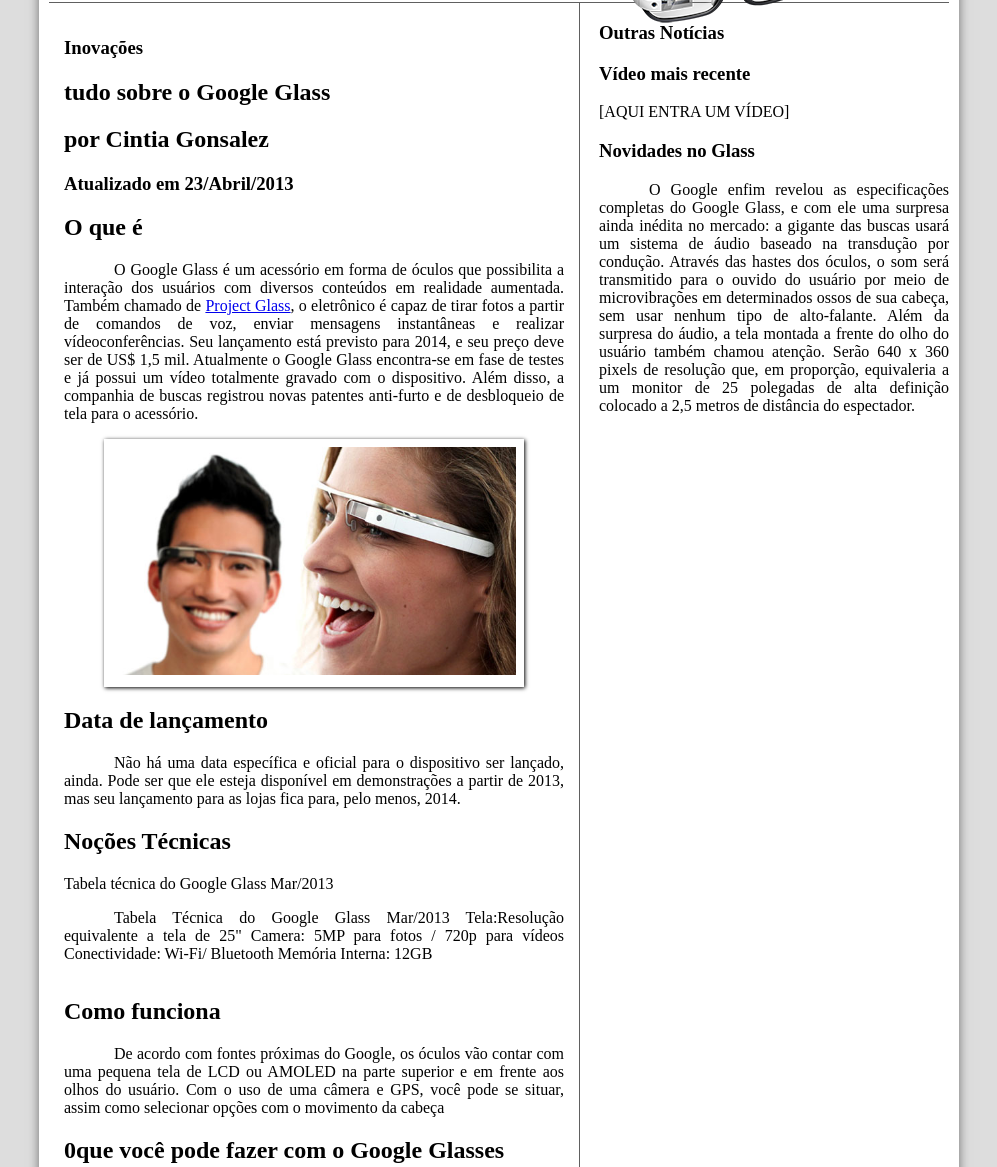
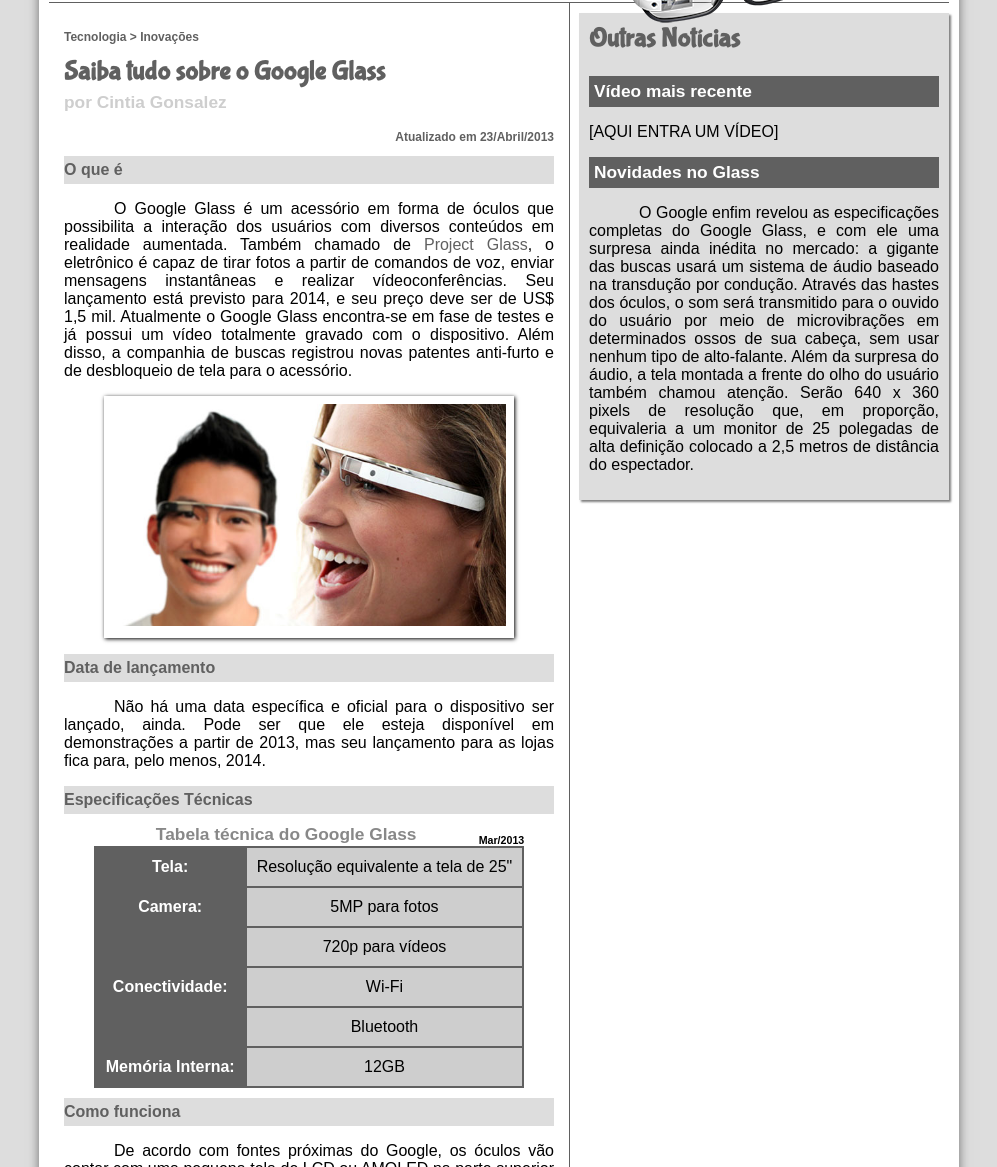
Before and after one commit to Cintia-97/Googleglass, a plain HTML site: page index.html in a window 1280 px wide. Shown: the part 166-1333 px from the top of the page, without its empty margins (141-1138 px from the left). Drawn offline with Linux system fonts and the light colour scheme.

```diff
--- a/_css/estilo.css
+++ b/_css/estilo.css
@@ -6,8 +6,10 @@
 }
 
 body {
+  font-family: Arial, sans-serif;
   background-color: #dddddd ;
   color:rgba(0,0,0,1);
+
 }
 
 div#interface {
@@ -52,7 +54,16 @@
   text-indent: 50px;
   }
 
-  /* Formatação de imagens com legenda*/
+a {
+  color: #606060;
+  text-decoration: none;
+}
+
+a:hover {
+  text-decoration: underline;
+}
+
+/* Formatação de imagens com legenda*/
 
 figure.foto-legenda {
   position: relative;
@@ -123,16 +134,111 @@
 
 section#corpo {
   display: block;
-  width: 500px;
+  width: 490px;
   float: left;
   border-right: 1px solid #606060;
   padding: 15px;
+}
+
+article#noticia-principal h2 {
+  font-size: 12pt;
+  color: #606060;
+  background-color: #dddddd;
+  padding: 5px 0px 5px 0px;
+  margin: 10px 0px 10px 0px;
+}
+
+header#cabecalho-artigo h1{
+  font-family: 'FonteLogo', sans-serif;
+  font-size: 20pt;
+  color: #606060;
+  margin-bottom: 0px;
+  margin-top: 0px;
+
+}
+header#cabecalho-artigo h2{
+  font-size: 13pt;
+  color: #cecece;
+  background: #ffffff;
+  margin: 0px;
+}
+header#cabecalho-artigo h3{
+  font-size: 12px;
+  color: #606060;
+
+}
+
+header#cabecalho-artigo h3.direita{
+  text-align: right;
+}
+
+table#tabelaspec {
+  border: 1px solid #606060;
+  border-spacing: 0px;
+  margin-left: auto;
+  margin-right: auto;
+}
+
+table#tabelaspec td {
+  border: 1px solid #606060;
+  padding: 10px;
+  text-align: center;
+  vertical-align: center;
+}
+
+table#tabelaspec td.ce {
+  color: white;
+  background-color: #606060;
+  vertical-align: top;
+  font-weight: bold;
+
+}
+
+table#tabelaspec td.cd {
+  color: black;
+  background-color: #cecece;
+
+}
+
+table#tabelaspec caption{
+  color: #888888;
+  font-size: 13pt;
+  font-weight: bold;
+
+}
+
+table#tabelaspec caption span{
+  display: block;
+  float: right;
+  color: black;
+  font-size: 8pt;
+  margin-top: 10px;
+
 }
 
 aside#lateral {
   display: block;
   width: 350px;
   float: right;
+  background-color: #dddddd;
+  padding: 10px;
+  margin-top: 10px;
+  box-shadow: 2px 2px 2px rgba(0,0,0,0.5);
+
+}
+
+aside#lateral h1{
+  font-family: 'FonteLogo',sans-serif;
+  font-size: 20pt;
+  color: #606060;
+  margin-top: 0px;
+}
+
+aside#lateral h2{
+  background-color: #606060;
+  font-size: 13pt;
+  color: #ffffff;
+  padding: 5px;
 }
 
 footer#rodape {
@@ -154,5 +260,5 @@
 
 footer#rodape a:hover{
   color: #606060;
-
+  text-decoration: underline;
 }
--- a/index.html
+++ b/index.html
@@ -35,12 +35,15 @@
 
     <section id="corpo">
 
-      <hgroup>
-        <h3>Inovações</h3>
-        <h1>tudo sobre o Google Glass</h1>
-        <h2>por Cintia Gonsalez</h2>
-        <h3>Atualizado em 23/Abril/2013</h3>
-      </hgroup>
+    <article id="noticia-principal">
+      <header id="cabecalho-artigo">
+          <hgroup>
+            <h3>Tecnologia > Inovações</h3>
+            <h1>Saiba tudo sobre o Google Glass</h1>
+            <h2>por Cintia Gonsalez</h2>
+            <h3 class="direita">Atualizado em 23/Abril/2013</h3>
+          </hgroup>
+      </header>
 
         <h2>O que é</h2>
         <p>O Google Glass é um acessório em forma de óculos que possibilita a interação dos usuários com diversos conteúdos em realidade aumentada. Também chamado de <a  href="http://glass.google.com" target="_blank">Project Glass</a>, o eletrônico é capaz de tirar fotos a partir de comandos de voz, enviar mensagens instantâneas e realizar vídeoconferências. Seu lançamento está previsto para 2014, e seu preço deve ser de US$ 1,5 mil. Atualmente o Google Glass encontra-se em fase de testes e já possui um vídeo totalmente gravado com o dispositivo. Além disso, a companhia de buscas registrou novas patentes anti-furto e de desbloqueio de tela para o acessório.</p>
@@ -56,35 +59,63 @@
         <h2>Data de lançamento</h2>
         <p>Não há uma data específica e oficial para o dispositivo ser lançado, ainda. Pode ser que ele esteja disponível em demonstrações a partir de 2013, mas seu lançamento para as lojas fica para, pelo menos, 2014.</p>
 
-        <h2>Noções Técnicas</h2>
-        <table>
-        <captiont>Tabela técnica do Google Glass Mar/2013</captiont>
-        <p>Tabela Técnica do Google Glass Mar/2013
-        Tela:Resolução equivalente a tela de 25"
-        Camera: 5MP para fotos / 720p para vídeos
-        Conectividade: Wi-Fi/ Bluetooth
-        Memória Interna: 12GB
+        <h2>Especificações Técnicas</h2>
+        <table id="tabelaspec">
+        <caption>Tabela técnica do Google Glass <span> Mar/2013</span></caption>
+
+        <tr><td class="ce">Tela:
+             </td>
+            <td  class="cd">
+              Resolução equivalente a tela de 25"
+            </td>
+        </tr>
+
+        <tr><td rowspan="2" class="ce">Camera:
+            </td>
+            <td class="cd"> 5MP para fotos
+            </td>
+        </tr>
+
+        <tr><td class="cd">720p para vídeos
+           </td>
+        </tr>
+
+        <tr><td rowspan="2"  class="ce">Conectividade:
+            </td>
+             <td class="cd"> Wi-Fi
+             </td>
+        </tr>
+
+        <tr><td class="cd">Bluetooth
+            </td>
+        </tr>
+
+        <tr><td  class="ce">Memória Interna:
+            </td>
+            <td class="cd"> 12GB
+           </td>
+        </tr>
+
         </table>
-        </p>
 
         <h2>Como funciona</h2>
         <p>De acordo com fontes próximas do Google, os óculos vão contar com uma pequena tela de LCD ou AMOLED na parte superior e em frente aos olhos do usuário. Com o uso de uma câmera e GPS, você pode se situar, assim como selecionar opções com o movimento da cabeça</p>
 
-        <h2>0que você pode fazer com o Google Glasses</h2>
+        <h2>0 que você pode fazer com o Google Glasses</h2>
         <p>O vídeo de divulgação do Google mostra que você pode se transformar em uma espécie de “super-<wbr/>humano”, já que o aparelho pode indicar a quantos metros você está de seu destino, se o metrô está aberto ou fechado, mostrar o clima, agenda e até mesmo permitir que você marque encontros apenas com comandos de voz.</p>
 
         [AQUI ENTRA UM VÍDEO]
-
+    </article>
     </section>
 
     <aside id="lateral">
 
-        <h3>Outras Notícias</h3>
-        <h3>Vídeo mais recente</h3>
+        <h1>Outras Notícias</h1>
+        <h2>Vídeo mais recente</h2>
 
         </p>[AQUI ENTRA UM VÍDEO]</p>
 
-        <h3>Novidades no Glass</h3>
+        <h2>Novidades no Glass</h2>
         <p>O Google enfim revelou as especificações completas do Google Glass, e com ele uma surpresa ainda inédita no mercado: a gigante das buscas usará um sistema de áudio baseado na transdução por condução. Através das hastes dos óculos, o som será transmitido para o ouvido do usuário por meio de microvibrações em determinados ossos de sua cabeça, sem usar nenhum tipo de alto-falante.
 
         Além da surpresa do áudio, a tela montada a frente do olho do usuário também chamou atenção. Serão 640 x 360 pixels de resolução que, em proporção, equivaleria a um monitor de 25 polegadas de alta definição colocado a 2,5 metros de distância do espectador.
```
Also changed, not shown: _javascript/testejs01.html (added, +16 -0 lines).
